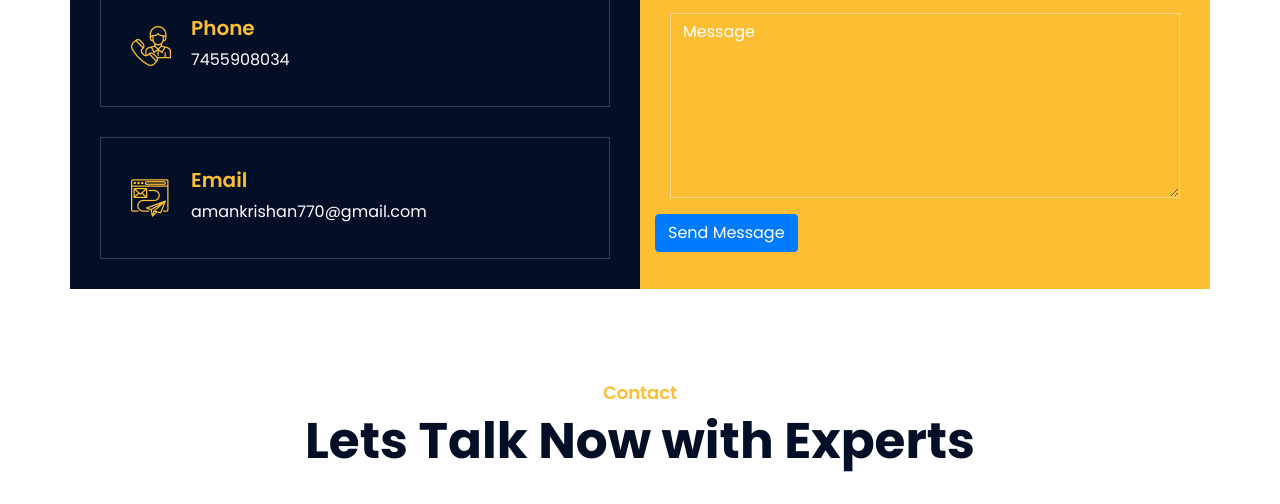
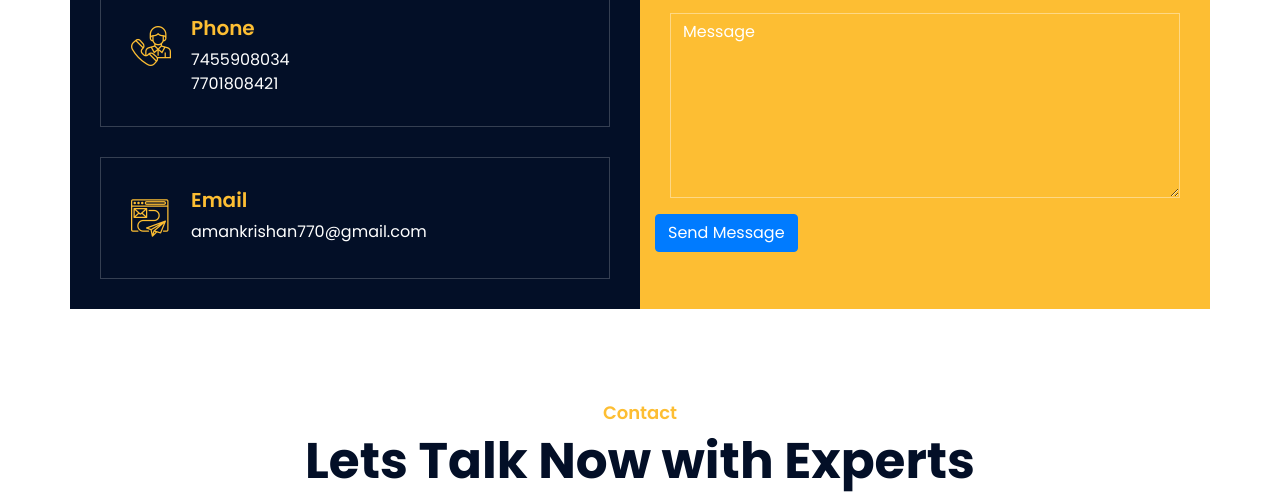
Before and after one commit to Ankit001-dvlp/AS-Global, a plain HTML site: page contact.html in a window 1280 px wide. Shown: the part 949-1453 px from the top of the page. Drawn offline with nearby package versions, Linux system fonts and the light colour scheme.

Commit message:
Update contact.html

```diff
--- a/contact.html
+++ b/contact.html
@@ -151,6 +151,7 @@
                                     <div class="contact-text">
                                         <h2>Phone</h2>
                                         <p>7455908034</p>
+                                        <p>7701808421</p>
                                     </div>
                                 </div>
                                 <div class="contact-item">
```
